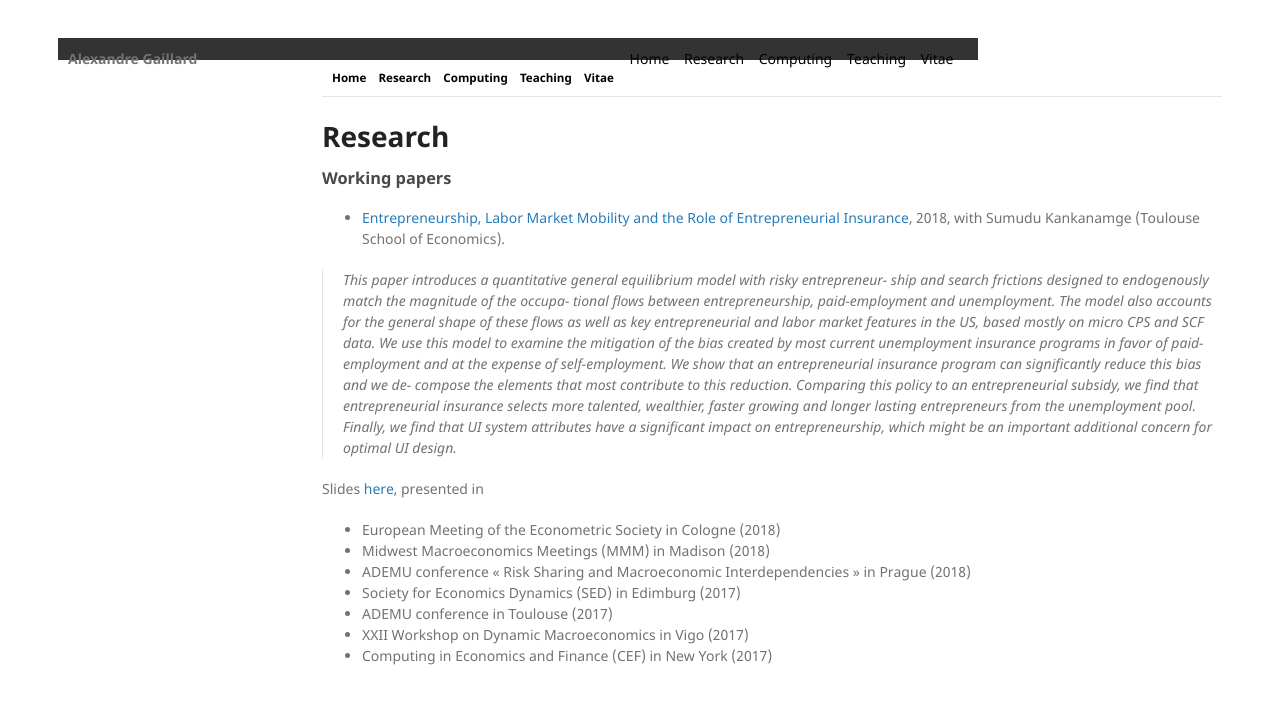
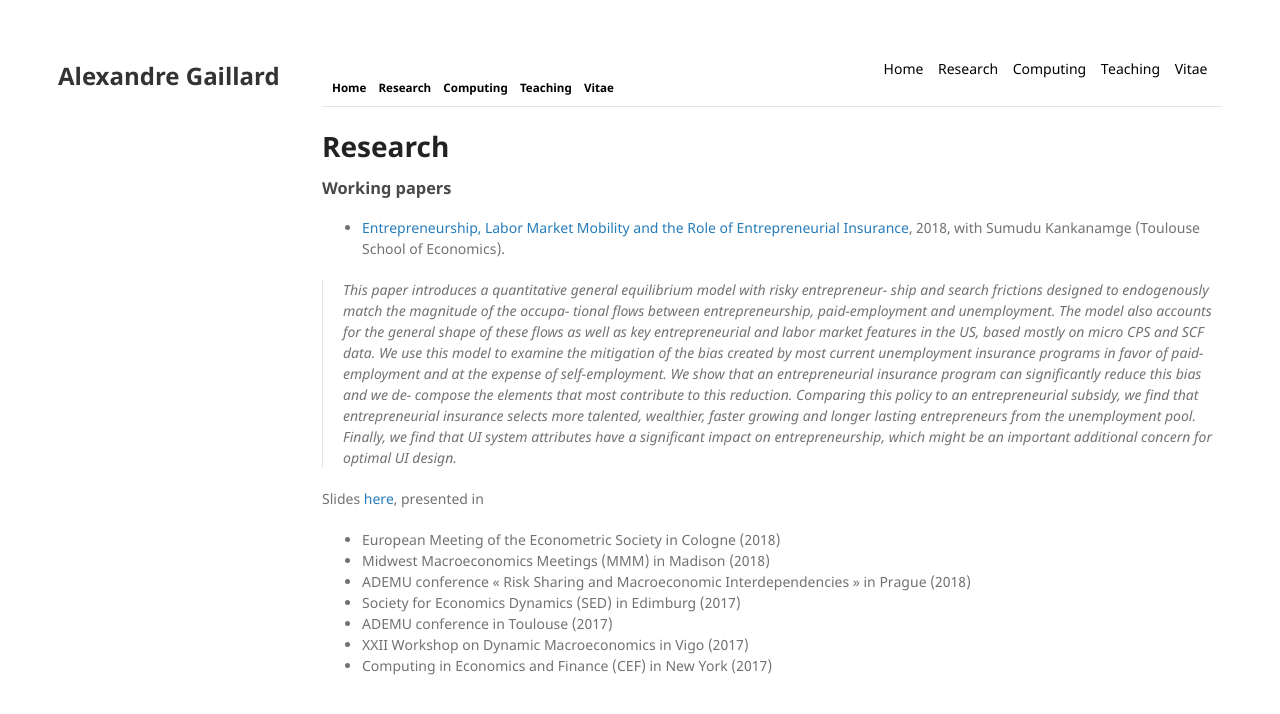
Before and after one commit to AGaillardTSE/AGaillardTSE.github.io, a Jekyll site: the page built from research.md, in a window 1280 px wide. Shown: the top 714 px of the page. Built offline with Jekyll 4.4.1, drawn with Linux system fonts in a browser that asks for light colours; our own code applies the rules of GitHub Pages for plain Markdown files.

Commit message:
Update page.html

```diff
--- a/_layouts/page.html
+++ b/_layouts/page.html
@@ -13,12 +13,12 @@
   </head>
   <body>
   <wrapper>
-<div style="margin-top:-20px; background-color:#333;padding:10px 10px 10px;padding-left:10px;border-bottom:2px solid #333; width=100%;width:900px">
-<div style="float:left;"><b>Alexandre Gaillard</b></div>
+<div style=" /* margin-top:-20px; */; /* background-color:#333; */; /* padding: 10px 10px 10px 10px; */; /* padding-left:10px; */; /* border-bottom:2px solid #333; */ width=100%;/* widt; padding-bottom: initial;om: 20px; */2;;/* padding-bottom: 2; *//* padding-bottom: 20; */; /* padding-bottom: 20p; */; /* padding-bottom: 20px; */">
+<div style=" float:left;font-size: 24px;padding-bottom: 10px;;font-size: 24px;color: #333;"><b>Alexandre Gaillard</b></div>
 <div style="float:right;">
   <a style="color: #000" href="./index.html">Home</a>&nbsp;&nbsp;&nbsp;&nbsp;<a style="color: #000" href="./research.html">Research</a>&nbsp;&nbsp;&nbsp;&nbsp;<a style="color: #000" href="./computing.html">Computing</a>&nbsp;&nbsp;&nbsp;&nbsp;<a style="color: #000" href="./teaching.html">Teaching</a>&nbsp;&nbsp;&nbsp;&nbsp;<a style="color: #000" href="./CV.pdf">Vitae</a>&nbsp;&nbsp;&nbsp;&nbsp;</div>
 </div>
-   </div>
+
       <section2>
 
       {{ content }}
```
